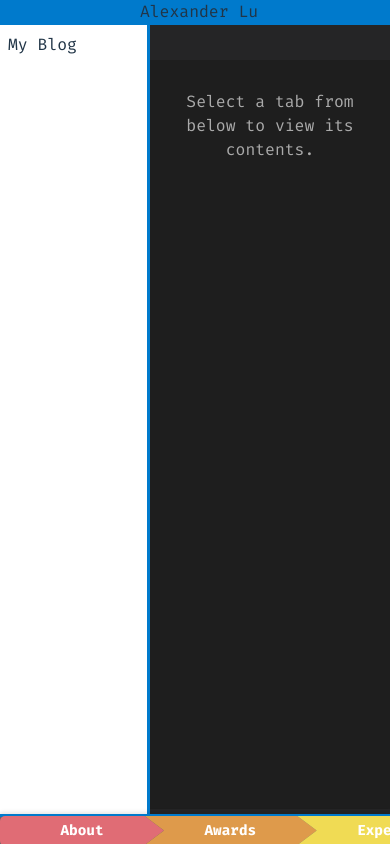
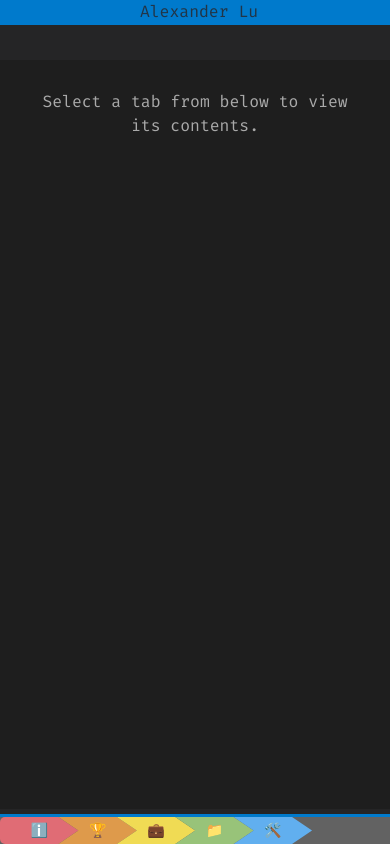
Before and after one commit to YLu-1258/alexdev, a React (Vite) app: page / in a window 390 px wide. Built offline with nearby package versions, Linux system fonts and the light colour scheme.

Commit message:
Mobile friendliness 1

```diff
--- a/src/App.tsx
+++ b/src/App.tsx
@@ -69,6 +69,7 @@ const App: React.FC = () => {
             <Header />
             <div className="main-layout">
 
+                {window.innerWidth > window.innerHeight && (
                   <div
                     ref={sidebarRef}
                     className="app-sidebar"
@@ -80,8 +81,7 @@ const App: React.FC = () => {
                     </div>
                     <div className="app-sidebar-resizer" onMouseDown={startResizing} />
                   </div>
-
-
+                )}
                 <MainDisplay
                     tabs={tabs}
                     setTabs={setTabs}
--- a/src/components/BottomBar.tsx
+++ b/src/components/BottomBar.tsx
@@ -1,4 +1,4 @@
-import React from 'react';
+import React, { useRef, useEffect, useState, useCallback } from 'react';
 import './css/BottomBar.css';
 import { Page } from './types';
 import About from '../content/portfolio/about.tsx';
@@ -10,42 +10,82 @@ import Experiences from '../content/portfolio/experiences.tsx';
 interface BottomBarProps {
     handleCreateTab: (page: Page) => void;
 }
-const BottomBar: React.FC<BottomBarProps> = ({handleCreateTab}) => {
+
+const BottomBar: React.FC<BottomBarProps> = ({ handleCreateTab }) => {
     const pages = [
-        { label: 'About', color: '#e06c75', element: <About /> },
-        { label: 'Awards', color: '#de9a4b', element: <Awards /> },
-        { label: 'Experience', color: '#f0db54', element: <Experiences /> },
-        { label: 'Projects', color: '#98c379', element: <Projects /> },
-        { label: 'Skills', color: '#61afef', element: <Skills /> }
+        { label: 'ℹ️About', color: '#e06c75', element: <About />, icon: 'ℹ️' },
+        { label: '🏆Awards', color: '#de9a4b', element: <Awards />, icon: '🏆' },
+        { label: '💼Experience', color: '#f0db54', element: <Experiences />, icon: '💼' },
+        { label: '📁Projects', color: '#98c379', element: <Projects />, icon: '📁' },
+        { label: '🛠️Skills', color: '#61afef', element: <Skills />, icon: '🛠️' },
     ];
 
     const createPage = (label: string) => {
-        let page : Page = {
+        const page: Page = {
             title: label,
-            type: label.toLowerCase() as 'blog' | 'about' | 'awards' | 'projects' | 'skills',
-            content: pages.find(page => page.label === label)?.element
-        }
-        return page
-
-    }
+            type: label.toLowerCase() as 'about' | 'awards' | 'projects' | 'skills',
+            content: pages.find(page => page.label === label)?.element,
+        };
+        return page;
+    };
 
     return (
         <div className="bottom-bar">
             <div className="buttons-container">
                 {pages.map((page, index) => (
-                    <div
+                    <ResponsiveButton
                         key={index}
-                        className="button"
-                        style={{ backgroundColor: page.color }}
+                        label={page.label}
+                        color={page.color}
+                        icon={page.icon}
                         onClick={() => handleCreateTab(createPage(page.label))}
-                    >
-                        <span className="label">{page.label}</span>
-                        <div className="arrow"></div>
-                    </div>
+                    />
                 ))}
             </div>
         </div>
     );
 };
 
+const ResponsiveButton: React.FC<{
+    label: string;
+    color: string;
+    icon: string;
+    onClick: () => void;
+}> = ({ label, color, icon, onClick }) => {
+    const buttonRef = useRef<HTMLDivElement>(null);
+    const labelRef = useRef<HTMLSpanElement>(null);
+    const [showLabel, setShowLabel] = useState(true);
+
+    const updateLabelVisibility = useCallback(() => {
+        const buttonElement = buttonRef.current;
+        const labelElement = labelRef.current;
+
+        if (buttonElement && labelElement) {
+            // Check if the label's scroll width is greater than the button's client width
+            setShowLabel(buttonElement.clientWidth > 2*labelElement.scrollWidth);
+        }
+    }, []);
+
+    useEffect(() => {
+        updateLabelVisibility(); // Initial check
+        window.addEventListener('resize', updateLabelVisibility);
+        return () => {
+            window.removeEventListener('resize', updateLabelVisibility);
+        };
+    }, [updateLabelVisibility]);
+
+    return (
+        <div
+            className="button"
+            ref={buttonRef}
+            style={{ backgroundColor: color }}
+            onClick={onClick}
+        >
+            <span className="label" ref={labelRef}>
+                {showLabel ? label : icon}
+            </span>
+        </div>
+    );
+};
+
 export default BottomBar;
--- a/src/components/FileTree.tsx
+++ b/src/components/FileTree.tsx
@@ -21,7 +21,7 @@ const FileTree: React.FC<FileTreeProps> = ({  }) => {
     };
 
     return (
-        <div className="">
+        <div className="filetree">
             {files.map(file => (
                 <div
                     key={file.id}
--- a/src/components/css/BottomBar.css
+++ b/src/components/css/BottomBar.css
@@ -3,48 +3,53 @@
     bottom: 0;
     left: 0;
     right: 0;
-    height: 30px;
-    padding: 0;
-    background-color: #626262; /* Lighter color */
+    height: 30px; /* Adjust the height as needed */
+    background-color: #626262;
     display: flex;
-    align-items: center;
-    box-shadow: 0 -2px 4px rgba(0, 0, 0, 0.1);
+    align-items: stretch; /* Ensure children stretch to the full height */
     border-top: #007acc 3px solid;
     z-index: 1000;
 }
 
 .buttons-container {
     display: flex;
+    flex: 1;
+    justify-content: space-around;
     align-items: center;
+    max-width: 80%;
 }
 
 .button {
-    position: relative;
-    height: 30px;
-    padding: 0 30%;
+    flex: 1; /* Ensure buttons take equal width */
+    height: 100%; /* Match the height of the bottom bar */
+    display: flex;
+    justify-content: center;
+    align-items: center;
+    color: #fff;
     font-size: 14px;
-    color: #fff;
     font-weight: bold;
     cursor: pointer;
+    text-align: center;
     background-color: #007acc; /* Default color */
-    display: flex;
-    align-items: center;
-    margin: 0px -20px 0px 0px;
-    clip-path: polygon(0 0, calc(100% - 20px) 0%, 100% 50%, calc(100% - 20px) 100%, 0 100%, 20px 50%);
-}
-
-.button:first-child {
-    clip-path: polygon(0 0, calc(100% - 20px) 0%, 100% 50%, calc(100% - 20px) 100%, 0 100%);
-    border-top-left-radius: 5px;
-    border-bottom-left-radius: 5px;
-}
-
-
-.button .label {
-    z-index: 1;
+    margin-left: -20px;
+    clip-path: polygon(0 0, calc(100% - 20px) 0, 100% 50%, calc(100% - 20px) 100%, 0 100%, 20px 50%);
+    transition: filter 0.2s ease-in-out;
 }
 
 .button:hover {
     filter: brightness(1.1);
-    transition: all 0.2s ease-in-out;
 }
+
+.label {
+    white-space: nowrap;
+    overflow: hidden;
+    text-overflow: ellipsis;
+    max-width: 100%;
+}
+
+.button:first-child {
+    clip-path: polygon(0 0, calc(100% - 20px) 0, 100% 50%, calc(100% - 20px) 100%, 0 100%);
+    border-top-left-radius: 5px;
+    border-bottom-left-radius: 5px;
+    margin-left:0px;
+}
--- a/src/components/css/FileTree.css
+++ b/src/components/css/FileTree.css
@@ -1,3 +1,4 @@
 .file-tree {
     width: 100%;
+    background-color: #252526;
 }
--- a/src/components/types.tsx
+++ b/src/components/types.tsx
@@ -1,12 +1,12 @@
 export interface Tab {
     id: string;
     title: string;
-    type: 'blog' | 'about' | 'awards' | 'projects' | 'contact' | 'skills';
+    type: 'blog' | 'about' | 'awards' | 'projects' | 'experience' | 'skills';
     content: React.ReactNode;
 }
 
 export interface Page {
     title: string;
-    type: 'blog' | 'about' | 'awards' | 'projects' | 'contact' | 'skills';
+    type: 'blog' | 'about' | 'awards' | 'projects' | 'experience' | 'skills';
     content: React.ReactNode;
 }
```
Lines whose indentation alone changed are shown as unchanged.
